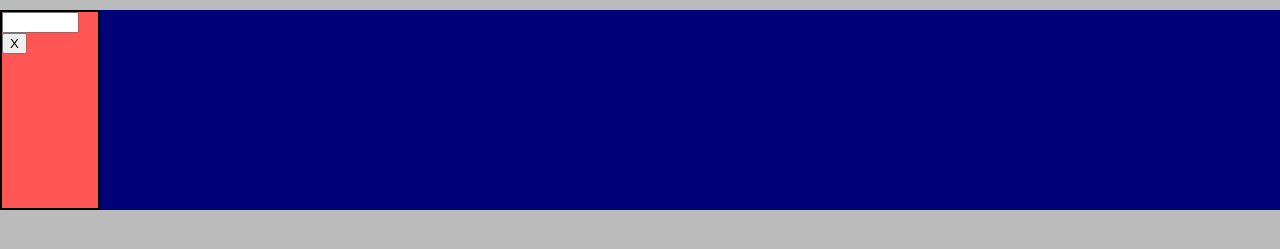
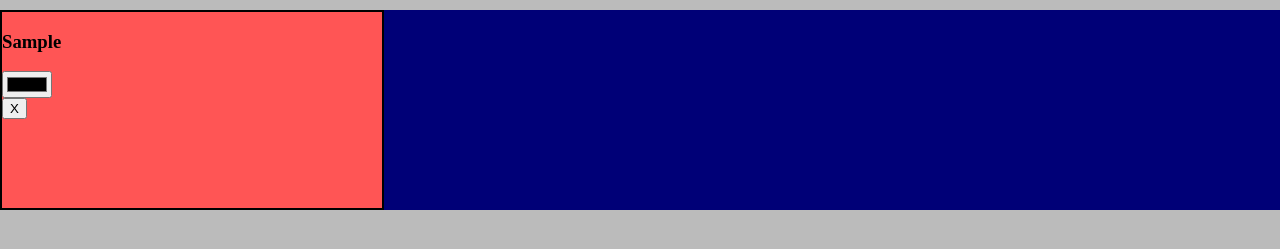
Before and after one commit to dudadrehmer/color-palette-box-trial, a plain HTML site: page index.html in a window 1280 px wide. Both pictures are taken after typing "Sample" into the empty fields and a click on the input "Add Color to Palette". Shown: the part 61-310 px from the top of the page. Drawn offline with Linux system fonts and the light colour scheme.

Commit message:
Added names to boxes adn some input modifications

```diff
--- a/index.html
+++ b/index.html
@@ -9,7 +9,7 @@
     <header class="header">
       <h1 class="main-header">Color Palette</h1>
       <form id="addColor" class="new-box-color">
-        <input type="text" class="new-box-color" id="newColor" placeholder="Enter New Box Color (Hex)">
+        <input type="text" id="color-input" class="new-box-color new-color"  placeholder="Enter New Box Color (Hex)">
         <input type="submit" name="addColor" value="Add Color to Palette">
       </form>
     </header>
--- a/main.css
+++ b/main.css
@@ -25,7 +25,7 @@ html, h1, body {
   background-color: #f55;
   display: inline-block;
   height: 200px;
-  width: 100px;
+  width: 30%;
   -webkit-box-sizing: border-box;
   box-sizing: border-box;
   border: 2px solid black;
--- a/main.js
+++ b/main.js
@@ -1,5 +1,6 @@
 var colorBox = document.getElementById('addColor');
 var palette = document.getElementById('palette');
+var newColor = document.getElementsByClassName('new-color');
 
 // Add New Color event
 colorBox.addEventListener('submit', addBox);
@@ -7,38 +8,51 @@ colorBox.addEventListener('submit', addBox);
 //Remove Box Color event
 palette.addEventListener('click', removeBox);
 
-//Verify Hexadecimal ...
-//Apply color to existing Box ...
-//Ajust boxes responsively ...
+document.body.addEventListener('submit' , changeColor);
+
+function changeColor(e){
+  if(e.target.classList.contains('new-color')){
+    for(var i = 0; i < newColor.length; i++){
+      console.log(newColor[i].value);
+    }
+  }
+};
 
 // Add New Box Color
 function addBox(e){
   e.preventDefault();
 
   // Get color input
-  var newColor = document.getElementById('newColor').value;
 
     //create new box
   var box = document.createElement('div');
-  // add classes
   box.className = 'color-box';
 
+  //add name based on background-color
+  var boxName = document.createElement('h3');
+  boxName.innerHTML = document.getElementById('color-input').value;
+  box.appendChild(boxName);
+
+  //color form
+  var changeColorForm = document.createElement('form');
+  box.appendChild(changeColorForm);
+
   //create color input
-  var colorInput = document.createElement('input');
-  // add classes
-  colorInput.className = 'box-color box-input';
+  // var changeColorInput = document.createElement('input');
+  // changeColorInput.className = 'box-color box-input new-color';
+  // changeColorForm.appendChild(changeColorInput);
 
-  // append to box
-  box.appendChild(colorInput);
+  //color submit
+  var changeColorSubmit = document.createElement('input');
+  changeColorSubmit.setAttribute('type' , 'color');
+  changeColorSubmit.setAttribute('value' , document.getElementById('color-input').value)
+  // changeColorSubmit.innerHTML = "Change Color"
+  changeColorForm.appendChild(changeColorSubmit);
 
   // create close button
   var closeBtn = document.createElement('button');
-  // add Class
   closeBtn.className = 'close-btn';
-  // add text
   closeBtn.appendChild(document.createTextNode('X'));
-
-  // append to box
   box.appendChild(closeBtn);
 
   // append box to wraper
@@ -46,7 +60,6 @@ function addBox(e){
 };
 
 // Remove Color Box
-
 function removeBox(e){
   if(e.target.classList.contains('close-btn')){
     if(confirm('Remove this color from palette?')){
```
